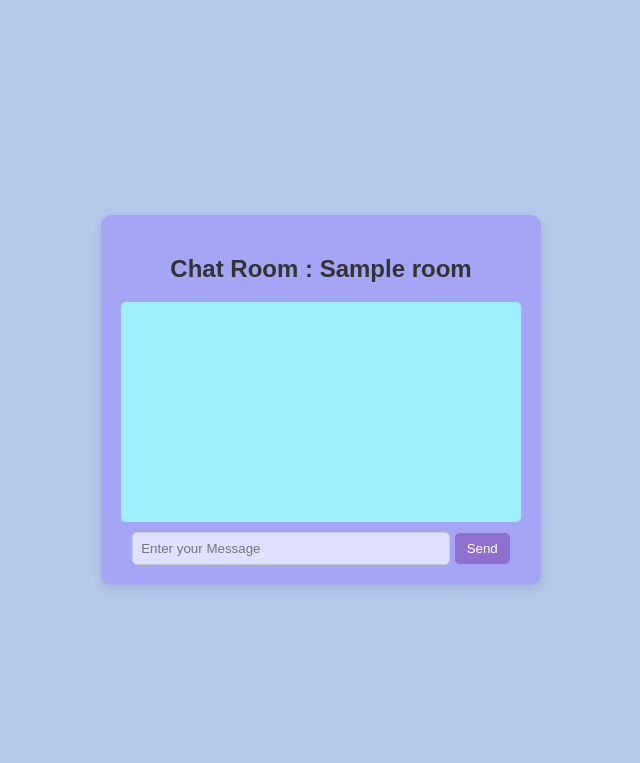
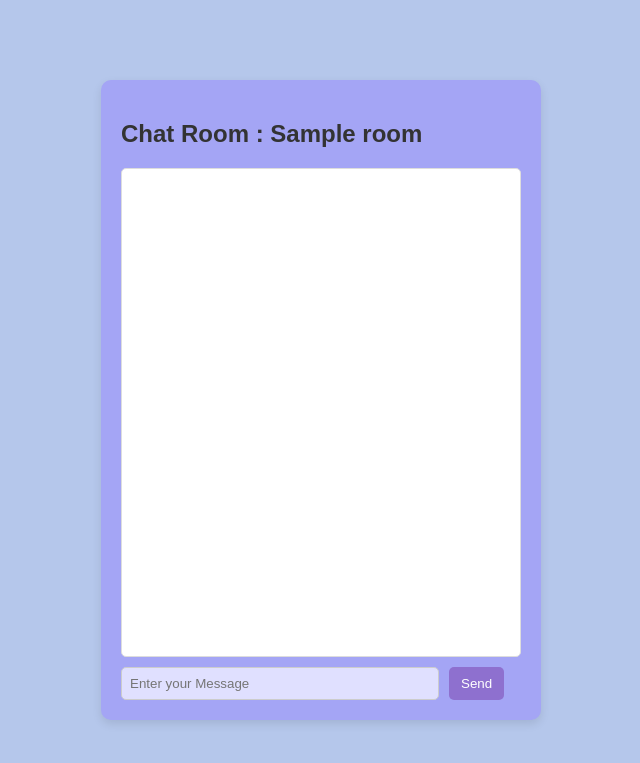
Before and after one commit to aswinal22/ChatApplication, a Flask app: template templates/chat.html in a window 1280 px wide. Shown: the top 763 px of the page, without its empty margins (319-959 px from the left). Run offline with Flask 3, Linux system fonts and the light colour scheme; the template is opened without the code that fills it: most values are stand-ins (such as "Sample title", 1, 10 or a date in 2020); some libraries are stand-ins or nearby versions.

Commit message:
Completed

```diff
--- a/server.py
+++ b/server.py
@@ -114,4 +114,4 @@ def message(data):
     send({"name": name, "message": data["message"]}, room=room)
 
 if __name__ == "__main__":
-    socketio.run(app, debug=True)
+    socketio.run(app, debug=False)
--- a/static/styles.css
+++ b/static/styles.css
@@ -21,7 +21,7 @@ body {
     padding: 20px;
     border-radius: 10px;
     box-shadow: 0px 4px 10px rgba(0, 0, 0, 0.1);
-    text-align: center;
+    text-align: left;
     width: 400px;
     color: #333;
 }
--- a/templates/chat.html
+++ b/templates/chat.html
@@ -10,7 +10,112 @@
         </div>
     </div>
 </div>
+<style>
+    /* Chat Container */
+    .chat-container {
+        max-width: 800px; /* Increased width */
+        margin: 20px auto;
+        background: #f9f9f9;
+        padding: 20px;
+        border-radius: 10px;
+        box-shadow: 0px 4px 10px rgba(0, 0, 0, 0.1);
+    }
 
+    /* Message Box */
+    .message-box {
+        display: flex;
+        flex-direction: column;
+        height: 600px; /* Increased height */
+    }
+
+    .room-title {
+        text-align: center;
+        color: #333;
+        font-size: 1.8rem;
+        margin-bottom: 10px;
+    }
+
+    /* Messages */
+    .messages {
+        flex: 1;
+        max-height: 500px; /* Increased height */
+        overflow-y: auto;
+        background: #fff;
+        padding: 15px;
+        border-radius: 5px;
+        border: 1px solid #ddd;
+        margin-bottom: 10px;
+        font-size: 1.2rem;
+    }
+    /* Ensure messages wrap properly */
+    .message {
+        max-width: 75%;
+        padding: 10px;
+        margin: 8px 0;
+        border-radius: 8px;
+        font-size: 1rem;
+        display: inline-block;
+        word-wrap: break-word; /* Break long words */
+        white-space: pre-wrap; /* Preserve spaces & line breaks */
+        overflow-wrap: break-word; /* Ensure content doesn't overflow */
+    }
+
+    /* Additional fixes to ensure the message box adjusts */
+    .messages {
+        display: flex;
+        flex-direction: column;
+        overflow-y: auto;
+        max-height: 500px;
+        padding: 10px;
+    }
+
+    .text {
+        padding: 5px;
+        margin: 8px 0;
+        border-radius: 8px;
+        font-size: 1rem;
+        background: #eaf3ff;
+    }
+
+    .text strong {
+        color: #007bff;
+    }
+
+    .muted {
+        display: block;
+        font-size: 0.85rem;
+        color: #666;
+        text-align: right;
+    }
+
+    /* Input Box & Button */
+    .input-container {
+        display: flex;
+        gap: 10px;
+    }
+
+    .message-input {
+        flex: 1;
+        padding: 12px; /* Bigger input */
+        border: 1px solid #ccc;
+        border-radius: 5px;
+        font-size: 1.2rem;
+    }
+
+    .send-button {
+        background: #007bff;
+        color: white;
+        border: none;
+        padding: 12px 20px; /* Bigger button */
+        border-radius: 5px;
+        cursor: pointer;
+        font-size: 1.2rem;
+    }
+
+    .send-button:hover {
+        background: #0056b3;
+    }
+</style>
 <script type="text/javascript">
     var socketio = io();
 
```
